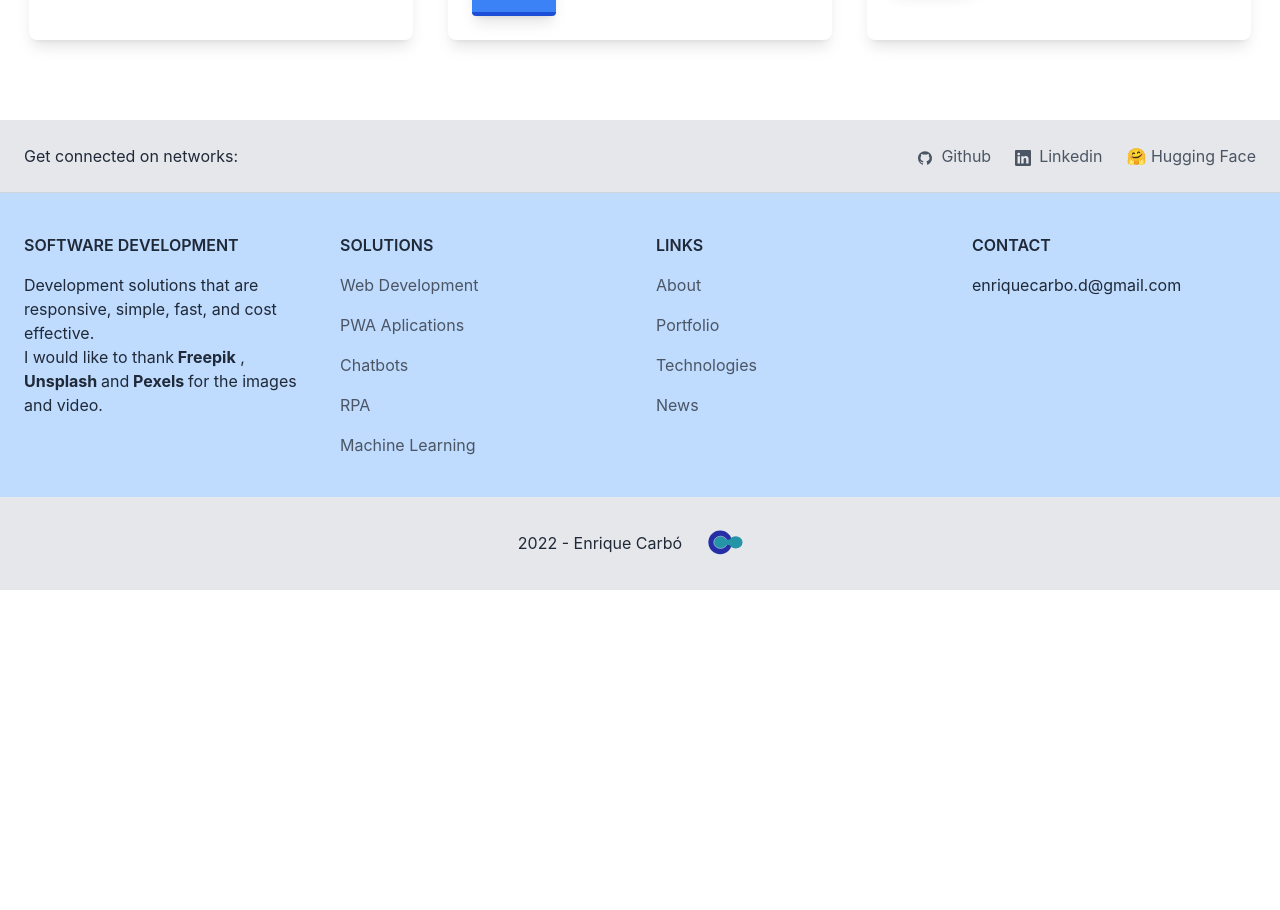
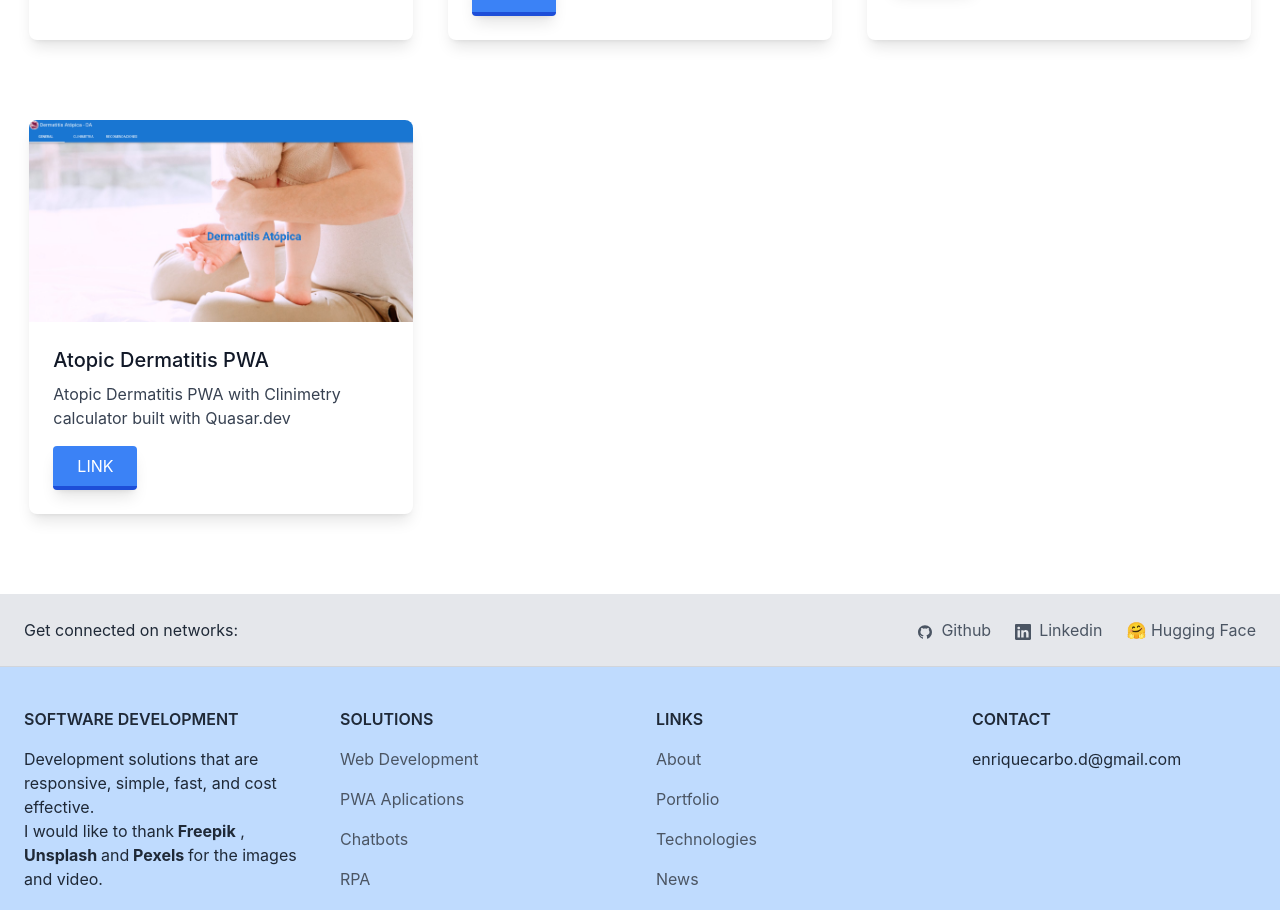
Before and after one commit to enrique-carbo/ecarbo-dev-develop, a Next.js app: page /portfolio in a window 1280 px wide. Shown: the part 1739-2649 px from the top of the page. Before the commit the page ends 2329 px from the top, so only its background shows below. Built offline with nearby package versions, Linux system fonts and the light colour scheme.

Commit message:
Add Atopica PWA portfolio

```diff
--- a/pages/portfolio.jsx
+++ b/pages/portfolio.jsx
@@ -103,6 +103,15 @@ const Portfolio = () => {
 
             </div>
 
+            <div className="grid md:grid-cols-3 gap-4 mt-10 mb-20 mx-5">
+            <Card
+                title= "Atopic Dermatitis PWA"
+                description= "Atopic Dermatitis PWA with Clinimetry calculator built with Quasar.dev"
+                link= "https://ecarbo.gitlab.io/atopica-pwa/"
+                pathToImage= "/img/portafolio/atopica.png"
+              />
+            </div>
+
         </Layout>
      );
 }
```
Also changed, not shown: data/news.json (+7 -0 lines), public/img/portafolio/atopica.png (added).
